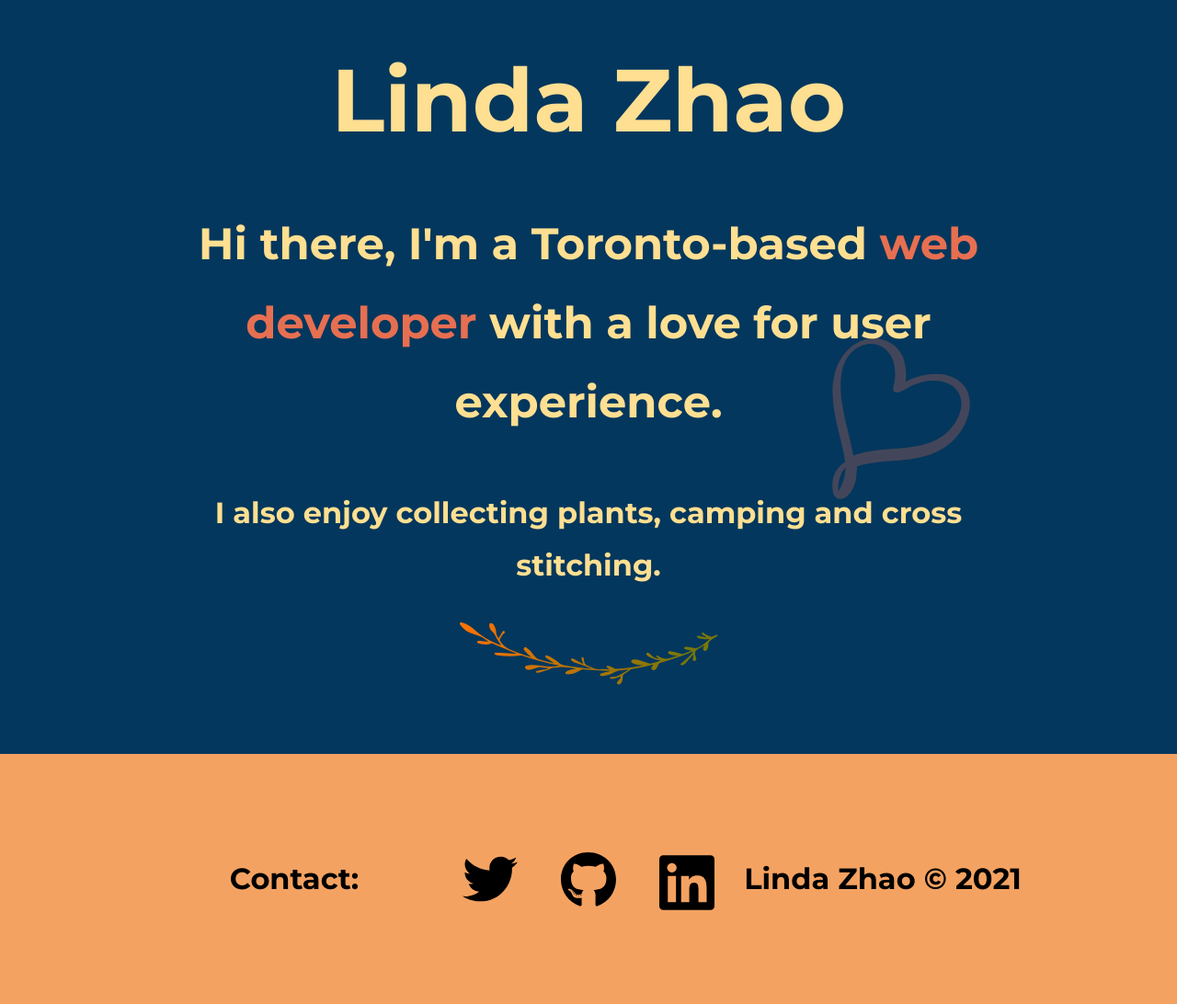
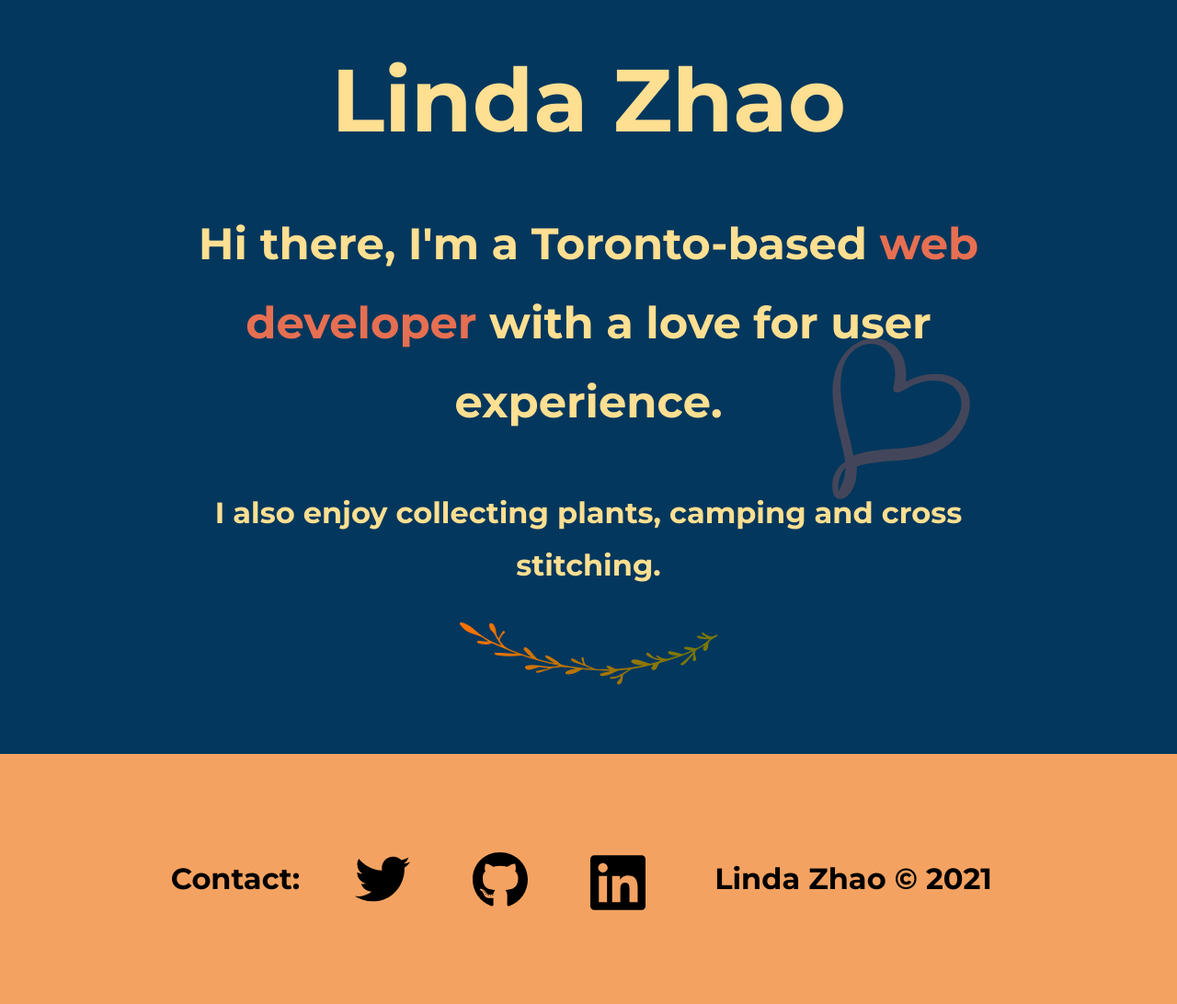
Before and after one commit to lindajzhao/portfolio-site, a plain HTML site: page index.html in a window 1280 px wide. Shown: the part 147-1239 px from the top of the page at 92% size. Drawn offline with Linux system fonts and the light colour scheme.

Commit message:
tweak footer and title

```diff
--- a/index.html
+++ b/index.html
@@ -2,7 +2,7 @@
 <html lang="en">
 <head>
 	<meta charset="UTF-8">
-	<title>Linda Zhao | Front End Developer</title>
+	<title>Linda Zhao | Web Developer</title>
 	<meta name="viewport" content="width=device-width, initial-scale=1.0">
     <link rel="shortcut icon" type="image/png" href="./assets/favicon.ico">
 	<link href="https://fonts.googleapis.com/css?family=Montserrat:700" rel="stylesheet">
--- a/styles.css
+++ b/styles.css
@@ -71,7 +71,7 @@ footer {
 
 .footer-grid {
     display: grid;
-    grid-template-columns: 1fr 1fr 1fr;
+    grid-template-columns: 1fr 2fr 2fr;
     align-content: center;
     justify-items: center;
 }
```
